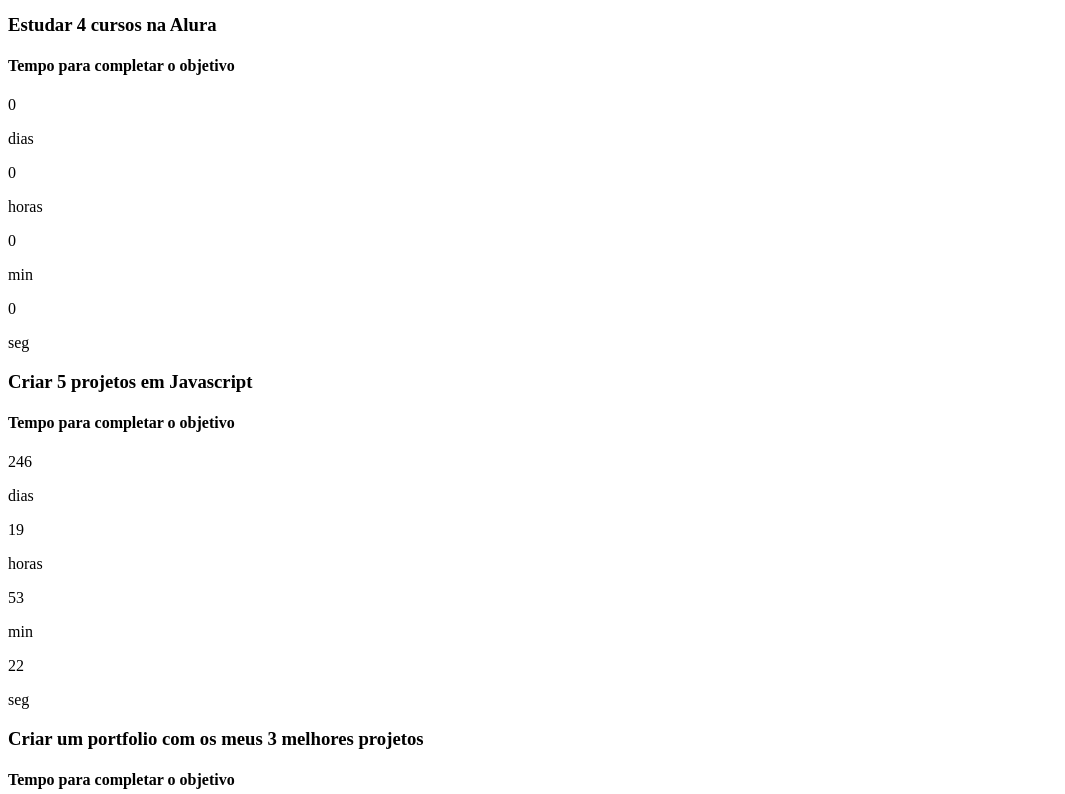
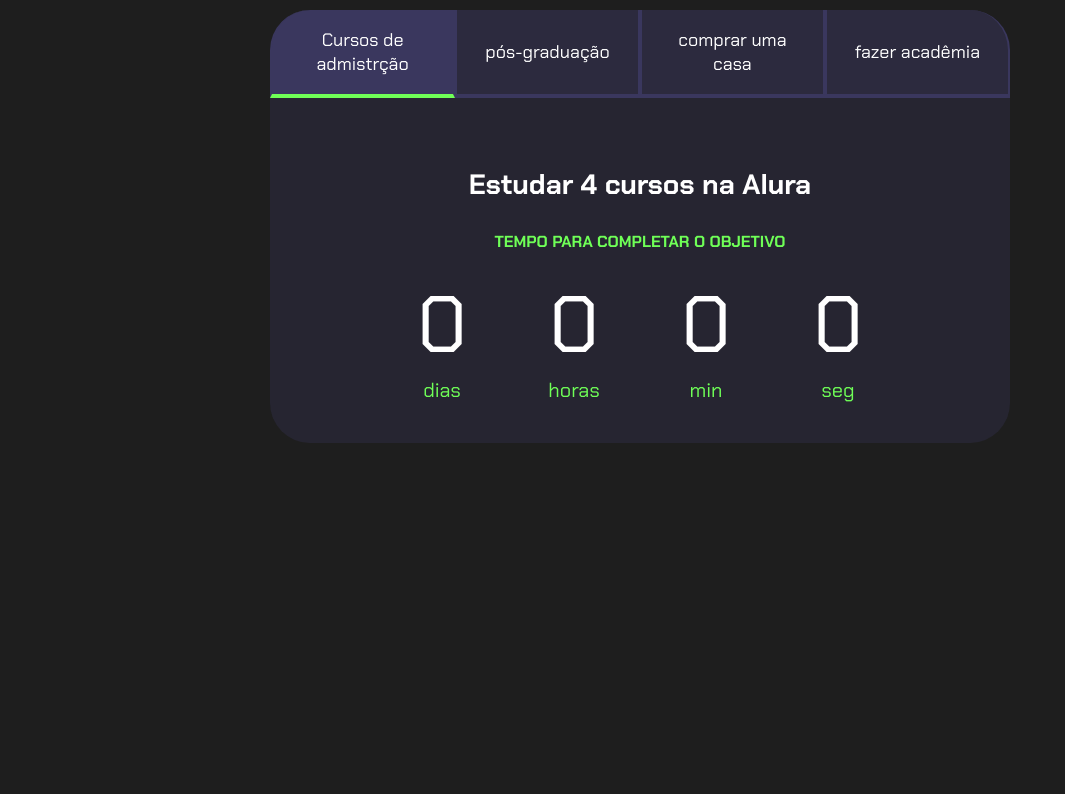
Before and after one commit to kellymaria16/2tri, a plain HTML site: page index.html in a window 1280 px wide. Shown: the part 93-887 px from the top of the page, without its empty margins (0-1065 px from the left). After the commit the page ends 800 px from the top, so only its background shows below. Drawn offline with Linux system fonts and the light colour scheme.

Commit message:
Update style.css

```diff
--- a/style.css
+++ b/style.css
@@ -1,58 +1,131 @@
-const botoes = document.querySelectorAll(".botao");
-const textos = document.querySelectorAll(".aba-conteudo");
+@import url('https://fonts.googleapis.com/css2?family=Chakra+Petch:wght@400;700&display=swap');
 
-for (let i = 0; i < botoes.length; i++) {
-    botoes[i].onclick = function () {
+:root {
+    --cor-de-fundo: #1E1E1E;
+    --verde: #6FFF57;
+    --branco: #FFFFFF;
+    --botao-ativo: #3A375E;
+    --botao-inativo: rgba(58, 55, 94, 0.5);
+    --texto-fundo: rgba(58, 55, 94, 0.3);
+}
 
-        for (let j = 0; j < botoes.length; j++) {
-            botoes[j].classList.remove("ativo");
-            textos[j].classList.remove("ativo");
-        }
+body {
+    background-color: var(--cor-de-fundo);
+    color: var(--branco);
+    font-family: 'Chakra Petch', sans-serif;
+}
 
-        botoes[i].classList.add("ativo");
-        textos[i].classList.add("ativo");
+
+.conteudo-principal {
+    display: flex;
+    flex-direction: column;
+    justify-content: center;
+    align-items: center;
+    max-width: 1200px;
+    width: 100%;
+    margin: 0 auto;
+}
+
+.titulo-principal {
+    text-align: left;
+    width: 100%;
+    font-size: 32px;
+}
+
+.titulo-principal span {
+    color: var(--verde);
+}
+
+
+.botao {
+    font-family: 'Chakra Petch', sans-serif;
+    background-color: var(--botao-inativo);
+    color: var(--branco);
+    display: flex;
+    justify-content: center;
+    padding: 1em;
+    font-size: 18px;
+    align-items: center;
+    width: 100%;
+    border-bottom: 4px solid var(--botao-ativo);
+    border-left: 2px solid var(--botao-ativo);
+    border-right: 2px solid var(--botao-ativo);
+    border-top: none;
+}
+
+.botao:first-child {
+    border-radius: 40px 40px 0 0;
+}
+
+.botoes {
+    display: block;
+}
+
+.botao.ativo {
+    background-color: var(--botao-ativo);
+    border-bottom: 4px solid var(--verde);
+}
+
+.abas-textos {
+    background-color: var(--texto-fundo);
+    padding: 40px;
+    border-radius: 0 0 40px 40px;
+}
+
+.aba-conteudo.ativo {
+    display: block;
+}
+
+.aba-conteudo {
+    display: none;
+}
+
+.aba-conteudo-titulo-principal {
+    font-size: 28px;
+    text-align: center;
+}
+
+.aba-conteudo-titulo-secundario {
+    text-align: center;
+    color: var(--verde);
+    text-transform: uppercase;
+}
+
+.contador {
+    display: flex;
+    justify-content: center;
+    flex-wrap: wrap;
+}
+
+.contador-digito {
+    padding: 0 16px;
+    text-align: center;
+    min-width: 100px;
+}
+
+.contador-digito-numero {
+    font-size: 80px;
+    margin: 0;
+
+}
+
+.contador-digito-texto {
+    color: var(--verde);
+    font-size: 20px;
+    margin: 0;
+
+}
+
+@media screen and (min-width: 768px) {
+    .botoes {
+        display: flex;
+    }
+
+    .botao:first-child {
+        border-radius: 40px 0 0 0;
+    }
+
+    .botao:last-child {
+        border-radius: 0 40px 0 0;
     }
 }
-
-const contadores = document.querySelectorAll(".contador");
-const tempoObjetivo1 = new Date("2025-06-09T00:00:00");
-const tempoObjetivo2 = new Date("2023-12-05T00:00:00");
-const tempoObjetivo3 = new Date("2023-12-30T00:00:00");
-const tempoObjetivo4 = new Date("2024-02-01T00:00:00");
-
-const tempos = [tempoObjetivo1, tempoObjetivo2, tempoObjetivo3, tempoObjetivo4];
-
-
-function calculaTempo(tempoObjetivo) {
-    let tempoAtual = new Date();
-    let tempoFinal = tempoObjetivo - tempoAtual;
-    let segundos = Math.floor(tempoFinal / 1000);
-    let minutos = Math.floor(segundos / 60);
-    let horas = Math.floor(minutos / 60);
-    let dias = Math.floor(horas / 24);
-
-    segundos %= 60;
-    minutos %= 60;
-    horas %= 24;
-    if (tempoFinal > 0) {
-        return [dias, horas, minutos, segundos];
-    } else {
-        return [0, 0, 0, 0];
-    }
-}
-
-function atualizaCronometro() {
-    for (let i = 0; i < contadores.length; i++) {
-        document.getElementById("dias" + i).textContent = calculaTempo(tempos[i])[0];
-        document.getElementById("horas" + i).textContent = calculaTempo(tempos[i])[1];
-        document.getElementById("min" + i).textContent = calculaTempo(tempos[i])[2];
-        document.getElementById("seg" + i).textContent = calculaTempo(tempos[i])[3];
-    }
-}
-
-function comecaCronometro() {
-    atualizaCronometro();
-    setInterval(atualizaCronometro, 1000);
-}
-
-comecaCronometro();
```
